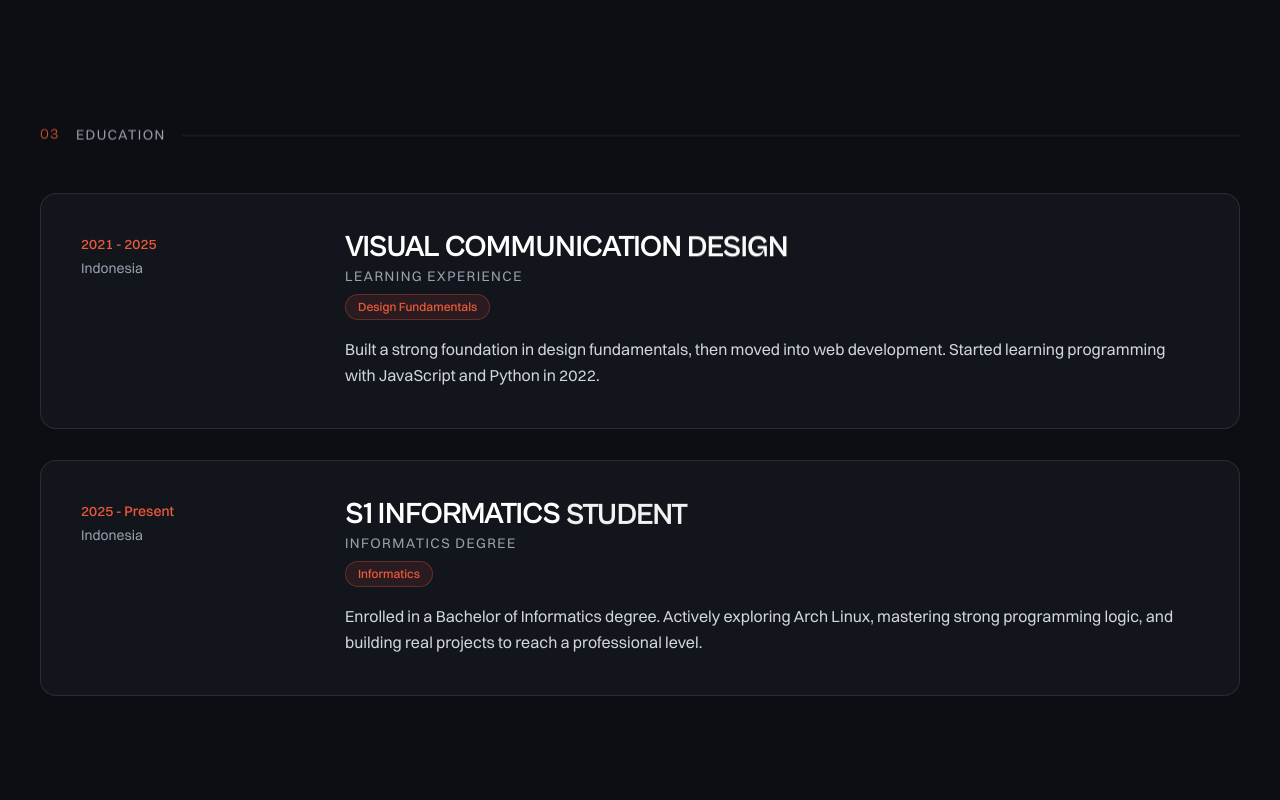
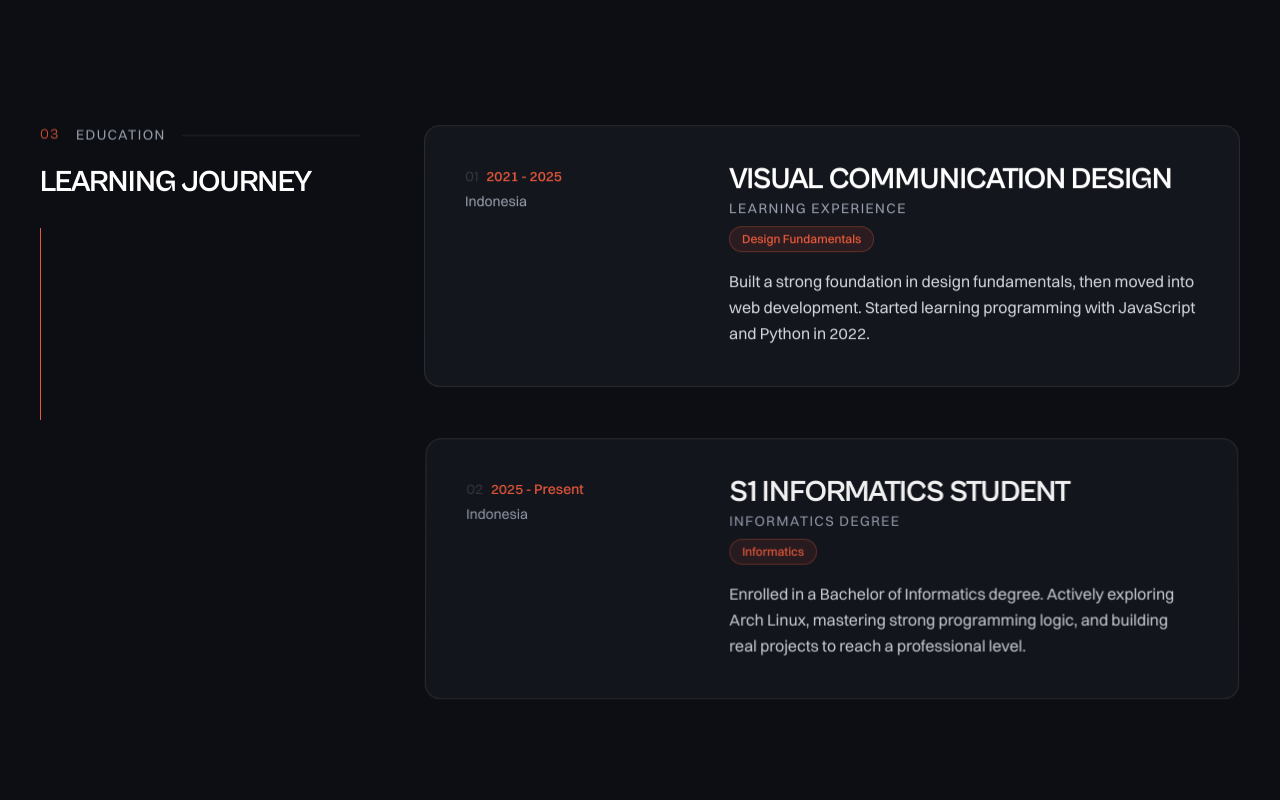
Before and after one commit to auraauvarose/portofolioV2, a Next.js app: page / in a window 1280 px wide. Shown: the part 2880-3680 px from the top of the page. Built offline with nearby package versions, Linux system fonts and the light colour scheme; no server answers; the database is empty.

Commit message:
fix: nimations bar

```diff
--- a/src/app/globals.css
+++ b/src/app/globals.css
@@ -409,6 +409,10 @@ body {
     transform 0.8s cubic-bezier(0.16, 1, 0.3, 1);
   will-change: opacity, transform;
 }
+/* Entering from the top edge (scrolling up): slide down instead */
+.reveal.reveal-from-top {
+  transform: translateY(-28px);
+}
 .reveal.is-visible {
   opacity: 1;
   transform: translateY(0);
--- a/src/components/Education.tsx
+++ b/src/components/Education.tsx
@@ -1,5 +1,13 @@
 "use client";
 
+import { useRef } from "react";
+import {
+  motion,
+  useReducedMotion,
+  useScroll,
+  useSpring,
+  useTransform,
+} from "motion/react";
 import Reveal from "@/components/Reveal";
 import ScrollWordReveal from "@/components/ScrollWordReveal";
 import { useLanguage } from "@/components/providers";
@@ -7,22 +15,104 @@ import { education } from "@/lib/config";
 
 export default function Education() {
   const { t } = useLanguage();
+  const sectionRef = useRef<HTMLElement | null>(null);
+  const reduceMotion = useReducedMotion();
+
+  const { scrollYProgress } = useScroll({
+    target: sectionRef,
+    offset: ["start 0.7", "end 0.7"],
+  });
+  const progress = useSpring(scrollYProgress, {
+    stiffness: 120,
+    damping: 26,
+    mass: 0.5,
+  });
+  const lineScale = useTransform(progress, [0, 1], [0, 1]);
 
   return (
-    <section className="px-6 py-16 md:px-10 md:py-32">
-      <div className="mx-auto max-w-7xl">
-        <Reveal className="mb-12 flex items-center gap-4 text-sm uppercase tracking-widest text-gray-400">
+    <section ref={sectionRef} className="px-6 py-16 md:px-10 md:py-32">
+      <div className="mx-auto grid max-w-7xl gap-10 md:grid-cols-[minmax(0,320px)_1fr] md:gap-16">
+        {/* Sticky rail: kicker + scroll progress line stay pinned while cards scroll */}
+        <div className="self-start md:sticky md:top-28">
+          <Reveal className="mb-6 flex items-center gap-4 text-sm uppercase tracking-widest text-gray-400">
             <span className="font-display text-accent">03</span>
             <span>{t(education.kicker)}</span>
             <span className="h-px flex-1 bg-white/10" />
           </Reveal>
+          <div className="mb-8 hidden md:block">
+            <ScrollWordReveal
+              as="h2"
+              text={t({ en: "Learning journey", id: "Perjalanan belajar" })}
+              baseOpacity={0.25}
+              scanRange={0.9}
+              offset={["start end", "start 0.5"]}
+              className="text-display text-3xl uppercase leading-tight text-white"
+            />
+          </div>
+          <div className="hidden h-48 w-px bg-white/10 md:block">
+            <motion.div
+              className="h-full w-px origin-top bg-accent"
+              style={reduceMotion ? undefined : { scaleY: lineScale }}
+            />
+          </div>
+        </div>
 
-        <div className="space-y-8">
+        <div className="space-y-8 md:space-y-12">
           {education.items.map((item, i) => (
-            <Reveal key={i}>
+            <EducationCard key={i} index={i} item={item} t={t} />
+          ))}
+        </div>
+      </div>
+    </section>
+  );
+}
+
+type EducationItem = (typeof education.items)[number];
+
+type Translate = ReturnType<typeof useLanguage>["t"];
+
+function EducationCard({
+  index,
+  item,
+  t,
+}: {
+  index: number;
+  item: EducationItem;
+  t: Translate;
+}) {
+  const ref = useRef<HTMLDivElement | null>(null);
+  const reduceMotion = useReducedMotion();
+
+  // Scroll-scrubbed reveal: card animates in as it travels up the viewport
+  const { scrollYProgress } = useScroll({
+    target: ref,
+    offset: ["start end", "start 0.35"],
+  });
+  const smooth = useSpring(scrollYProgress, {
+    stiffness: 120,
+    damping: 24,
+    mass: 0.5,
+  });
+  const opacity = useTransform(smooth, [0, 1], [0, 1]);
+  const y = useTransform(smooth, [0, 1], [64, 0]);
+  const rotateX = useTransform(smooth, [0, 1], [8, 0]);
+  const scale = useTransform(smooth, [0, 1], [0.95, 1]);
+
+  return (
+    <motion.div
+      ref={ref}
+      style={
+        reduceMotion
+          ? undefined
+          : { opacity, y, rotateX, scale, transformPerspective: 1000 }
+      }
+    >
       <div className="group grid gap-6 rounded-2xl border border-white/10 bg-panel p-8 transition-colors duration-500 hover:border-ink/20 hover:bg-accent md:grid-cols-[240px_1fr] md:p-10">
         <div>
           <p className="text-sm font-medium text-accent transition-colors duration-500 group-hover:text-ink">
+            <span className="mr-2 font-display text-white/15 transition-colors duration-500 group-hover:text-ink/30">
+              0{index + 1}
+            </span>
             {item.period}
           </p>
           <p className="mt-1 text-sm text-gray-400 transition-colors duration-500 group-hover:text-ink/70">
@@ -33,8 +123,9 @@ export default function Education() {
           <ScrollWordReveal
             as="h3"
             text={t(item.degree)}
-                    baseOpacity={0.3}
-                    scanRange={0.7}
+            baseOpacity={0.2}
+            scanRange={0.9}
+            offset={["start end", "start 0.5"]}
             className="text-display text-2xl uppercase text-white transition-colors duration-500 group-hover:text-ink md:text-3xl"
           />
           <p className="mt-1 text-sm uppercase tracking-widest text-gray-400 transition-colors duration-500 group-hover:text-ink/70">
@@ -43,15 +134,17 @@ export default function Education() {
           <p className="mt-2 inline-block rounded-full border border-accent/30 bg-accent/10 px-3 py-1 text-xs font-medium text-accent transition-colors duration-500 group-hover:border-ink/30 group-hover:bg-ink/10 group-hover:text-ink">
             {t(item.detail)}
           </p>
-                  <p className="mt-4 leading-relaxed text-gray-300 transition-colors duration-500 group-hover:text-ink/80">
-                    {t(item.description)}
-                  </p>
+          <ScrollWordReveal
+            as="p"
+            text={t(item.description)}
+            baseOpacity={0.2}
+            fullOpacity={1}
+            scanRange={0.9}
+            offset={["start end", "start 0.45"]}
+            className="mt-4 leading-relaxed text-gray-300 transition-colors duration-500 group-hover:text-ink/80"
+          />
         </div>
       </div>
-            </Reveal>
-          ))}
-        </div>
-      </div>
-    </section>
+    </motion.div>
   );
 }
--- a/src/components/LetterReveal.tsx
+++ b/src/components/LetterReveal.tsx
@@ -17,10 +17,8 @@ export default function LetterReveal({ text, className = "" }: LetterRevealProps
     const observer = new IntersectionObserver(
       (entries) => {
         entries.forEach((entry) => {
-          if (entry.isIntersecting) {
-            setInView(true);
-            observer.unobserve(entry.target);
-          }
+          // Replays every pass — animates in both scroll directions.
+          setInView(entry.isIntersecting);
         });
       },
       { threshold: 0.4 },
--- a/src/components/Reveal.tsx
+++ b/src/components/Reveal.tsx
@@ -17,6 +17,7 @@ export default function Reveal({
 }: RevealProps) {
   const ref = useRef<HTMLElement | null>(null);
   const [visible, setVisible] = useState(false);
+  const [fromTop, setFromTop] = useState(false);
 
   useEffect(() => {
     const node = ref.current;
@@ -24,10 +25,10 @@ export default function Reveal({
     const observer = new IntersectionObserver(
       (entries) => {
         entries.forEach((entry) => {
-          if (entry.isIntersecting) {
-            setVisible(true);
-            observer.unobserve(entry.target);
-          }
+          // Replays every pass: enter from the bottom edge (scrolling down)
+          // slides up; enter from the top edge (scrolling up) slides down.
+          setFromTop(entry.boundingClientRect.top <= 0);
+          setVisible(entry.isIntersecting);
         });
       },
       { threshold: 0.12, rootMargin: "0px 0px -40px 0px" },
@@ -41,8 +42,8 @@ export default function Reveal({
   return (
     <Component
       ref={ref}
-      className={`reveal ${visible ? "is-visible" : ""} ${className}`}
-      style={delay ? { transitionDelay: `${delay}ms` } : undefined}
+      className={`reveal ${fromTop ? "reveal-from-top" : ""} ${visible ? "is-visible" : ""} ${className}`}
+      style={{ transitionDelay: visible && delay ? `${delay}ms` : "0ms" }}
     >
       {children}
     </Component>
--- a/src/components/ScrollWordReveal.tsx
+++ b/src/components/ScrollWordReveal.tsx
@@ -8,11 +8,14 @@ import {
   useSpring,
   useTransform,
   type MotionValue,
+  type UseScrollOptions,
 } from "motion/react";
 
 type ScrollWordRevealProps = {
   text: string;
   className?: string;
+  /** Scroll window for the reveal; default completes when the element exits the top */
+  offset?: UseScrollOptions["offset"];
   baseOpacity?: number;
   fullOpacity?: number;
   scanRange?: number;
@@ -27,6 +30,7 @@ type ScrollWordRevealProps = {
 export default function ScrollWordReveal({
   text,
   className = "",
+  offset = ["start end", "end start"] as UseScrollOptions["offset"],
   baseOpacity = 0.4,
   fullOpacity = 1,
   scanRange = 0.6,
@@ -45,7 +49,7 @@ export default function ScrollWordReveal({
 
   const { scrollYProgress } = useScroll({
     target: ref,
-    offset: ["start end", "end start"],
+    offset,
   });
   const smooth = useSpring(scrollYProgress, {
     stiffness: 140,
```
Also changed, not shown: src/components/TechStack.tsx (+64 -9 lines). Lines whose indentation alone changed are shown as unchanged.
